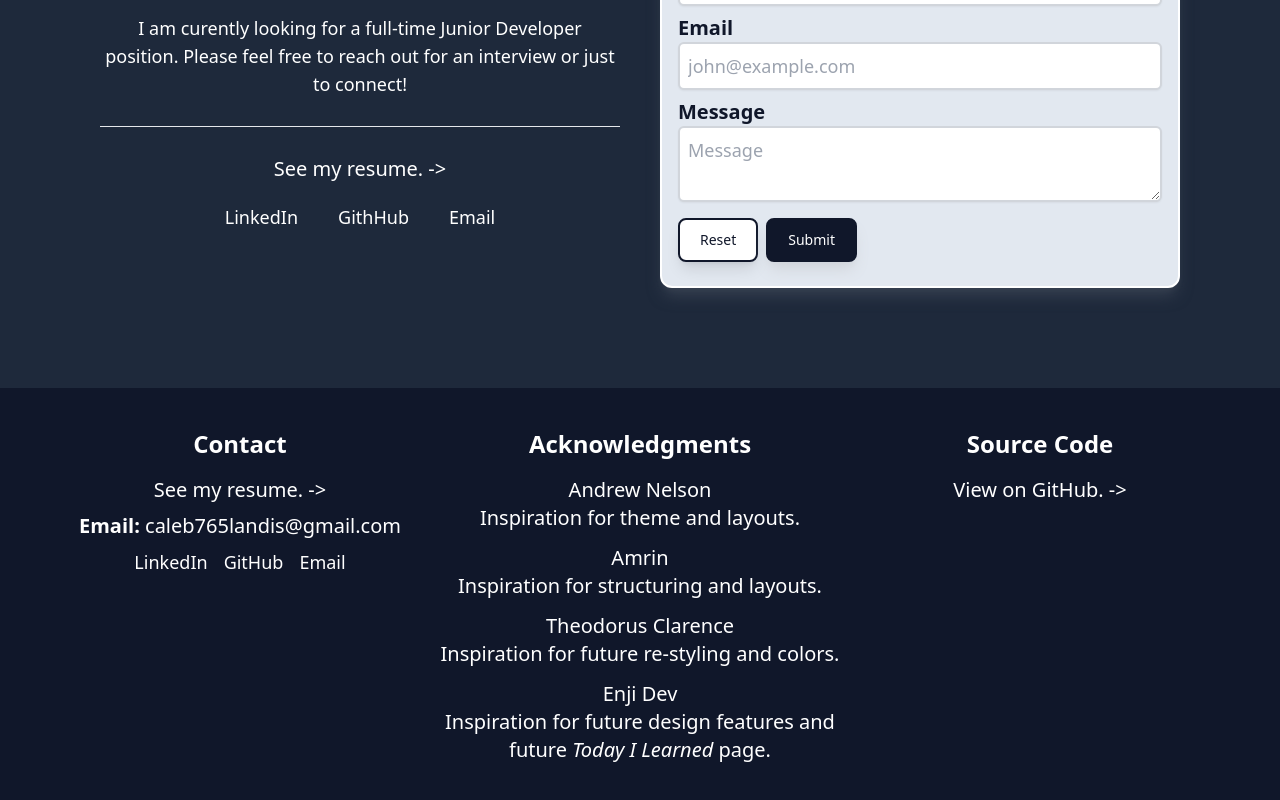
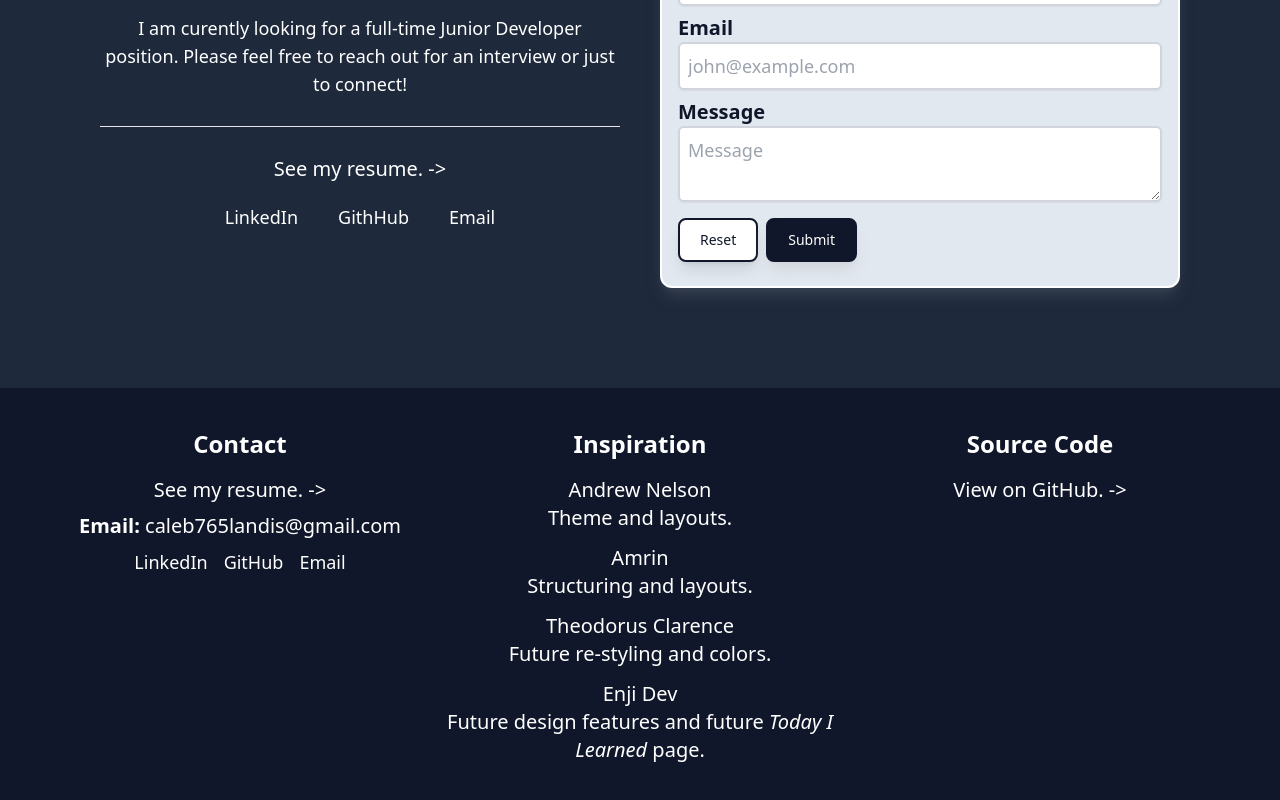
Before and after one commit to caleb765landis/Portfolio, a Next.js app: page /contact in a window 1280 px wide. Shown: the part 292-1092 px from the top of the page. Built offline with nearby package versions, Linux system fonts and the light colour scheme.

Commit message:
Tweaked header and footer.

```diff
--- a/components/layouts/Footer.jsx
+++ b/components/layouts/Footer.jsx
@@ -19,19 +19,19 @@ export default function Footer() {
 
                 <div className="flex md:basis-1/3 justify-center pb-10">
                     <div className="flex flex-col">
-                        <h1 className="text-2xl font-semibold pb-4">Acknowledgments</h1>
+                        <h1 className="text-2xl font-semibold pb-4">Inspiration</h1>
 
                         <h2 className="text-xl">Andrew Nelson</h2>
-                        <p className="text-xl font-thin pb-3">Inspiration for theme and layouts.</p>
+                        <p className="text-xl font-thin pb-3">Theme and layouts.</p>
 
                         <h2 className="text-xl">Amrin</h2>
-                        <p className="text-xl font-thin pb-3">Inspiration for structuring and layouts.</p>
+                        <p className="text-xl font-thin pb-3">Structuring and layouts.</p>
 
                         <h2 className="text-xl">Theodorus Clarence</h2>
-                        <p className="text-xl font-thin pb-3">Inspiration for future re-styling and colors.</p>
+                        <p className="text-xl font-thin pb-3">Future re-styling and colors.</p>
 
                         <h2 className="text-xl">Enji Dev</h2>
-                        <p className="text-xl font-thin pb-3">Inspiration for future design features and future <span className="italic">Today I Learned</span> page.</p>
+                        <p className="text-xl font-thin pb-3">Future design features and future <span className="italic">Today I Learned</span> page.</p>
                     </div>
                 </div>
 
--- a/components/layouts/Header.jsx
+++ b/components/layouts/Header.jsx
@@ -38,7 +38,7 @@ export default function Header() {
             <nav className={!toggle ? "mobile-nav left-[-100%]" : "mobile-nav left-0"}>
                 <ul className="flex flex-col">
                     <li>
-                        <Link onClick={handleToggle} href="../">About Me</Link>
+                        <Link onClick={handleToggle} href="../#about">About Me</Link>
                     </li>
                     <li>
                         <Link onClick={handleToggle}href="../projects/">Projects</Link>
--- a/components/layouts/home/Contact.jsx
+++ b/components/layouts/home/Contact.jsx
@@ -5,7 +5,7 @@ export default function Contact() {
     return (
     <>
         {/* Contact Section */}
-        <div id="contact" className="bg-accent md:p-20 p-5 flex flex-wrap justify-center items-center md:grid-cols-2">
+        <div id="contact" className="bg-accent md:p-20 px-5 py-10 flex flex-wrap justify-center items-center md:grid-cols-2">
             {/* Heading Section */}
             <div className="flex flex-col md:basis-1/2 text-center p-5">
                 <h1 className="text-6xl font-semibold pb-10">Contact Me!</h1>
```
